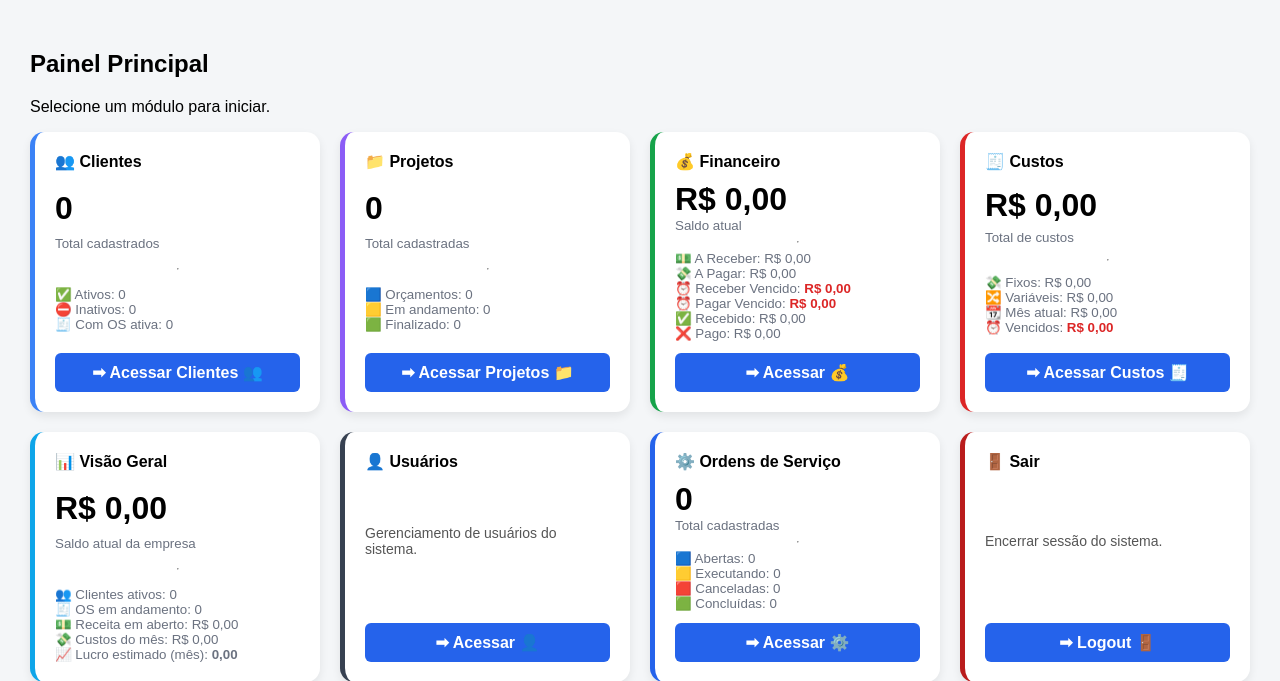
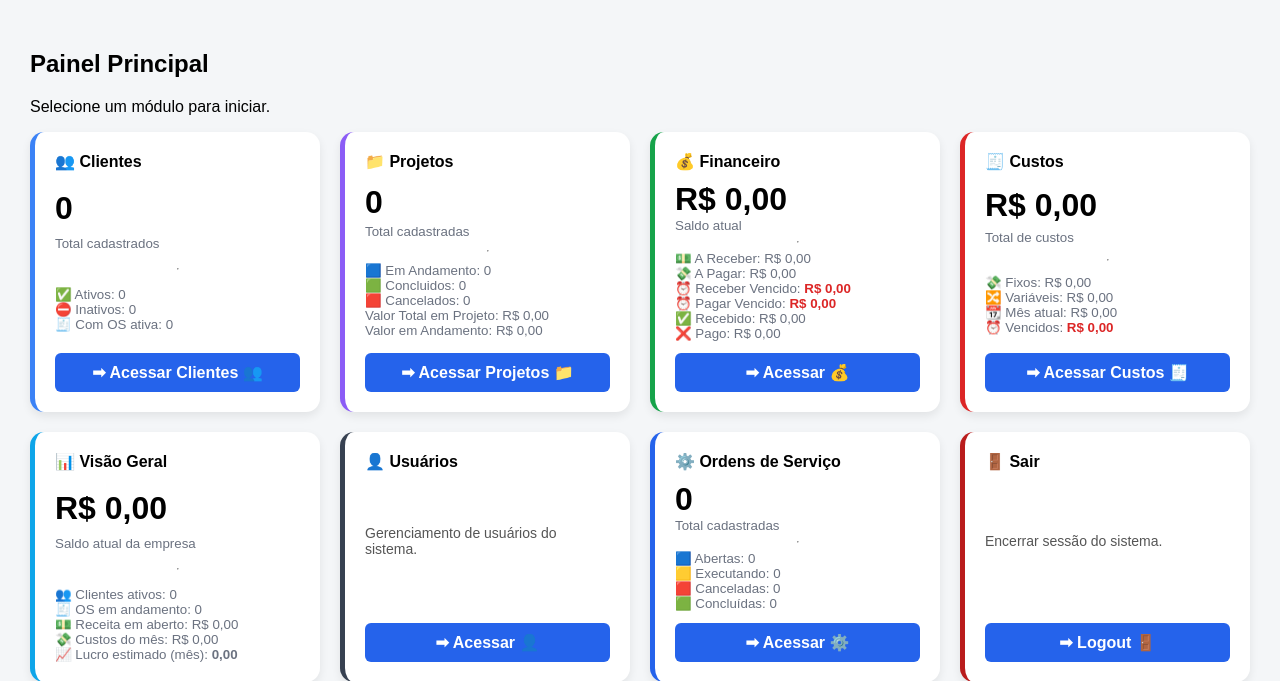
Before and after one commit to adalberto-martins/amdigital-erp, a PHP site: page / in a window 1280 px wide. Shown: the part 127-808 px from the top of the page. Run offline with PHP 8.4, Linux system fonts and the light colour scheme; the visitor is signed in with stand-in values (Sample User, id 1); data that the repository does not hold is empty.

Commit message:
Update index.php

```diff
--- a/public/index.php
+++ b/public/index.php
@@ -27,17 +27,28 @@ $osConcluidas = $pdo->query("
 // PROJETOS - INDICADORES
 $totalProjetos = $pdo->query("SELECT COUNT(*) FROM projetos")->fetchColumn();
 
-$projetosOrcamentos = $pdo->query("
-    SELECT COUNT(*) FROM ordens_servico WHERE status = 'orcamento'
+$emAndamento = $pdo->query("
+    SELECT COUNT(*) FROM projetos WHERE status = 'em_andamento'
 ")->fetchColumn();
 
-$projetosEm_Andamento = $pdo->query("
-    SELECT COUNT(*) FROM ordens_servico WHERE status = 'andamento'
+$concluidos = $pdo->query("
+    SELECT COUNT(*) FROM projetos WHERE status = 'concluido'
 ")->fetchColumn();
 
-$projetosFinalizado = $pdo->query("
-    SELECT COUNT(*) FROM ordens_servico WHERE status = 'finalizado'
+$cancelados = $pdo->query("
+    SELECT COUNT(*) FROM projetos WHERE status = 'cancelado'
 ")->fetchColumn();
+$valorTotal = $pdo->query("
+    SELECT COALESCE(SUM(valor),0) FROM projetos
+")->fetchColumn();
+
+$valorEmAndamento = $pdo->query("
+    SELECT COALESCE(SUM(valor),0)
+    FROM projetos
+    WHERE status = 'em_andamento'
+")->fetchColumn();
+
+
 
 // ===============================
 // INDICADORES - FINANCEIRO
@@ -378,9 +389,11 @@ footer {
         <hr>
 
         <small>
-            🟦 Orçamentos: <?= $projetosOrcamentos ?><br>
-            🟨 Em andamento: <?= $osExecutando ?><br>
-            🟩 Finalizado: <?= $osConcluidas ?>
+            🟦 Em Andamento: <?= $emAndamento ?><br>
+            🟩 Concluidos: <?= $concluidos ?><br>
+            🟥 Cancelados: <?= $cancelados ?><br>
+            Valor Total em Projeto: R$ <?= number_format($valorTotal,2,',','.')?><br>
+            Valor em Andamento: R$ <?= number_format($valorEmAndamento,2,',','.') ?>
         </small>
 
         <a href="projetos.php">➡ Acessar Projetos 📁</a>
```
